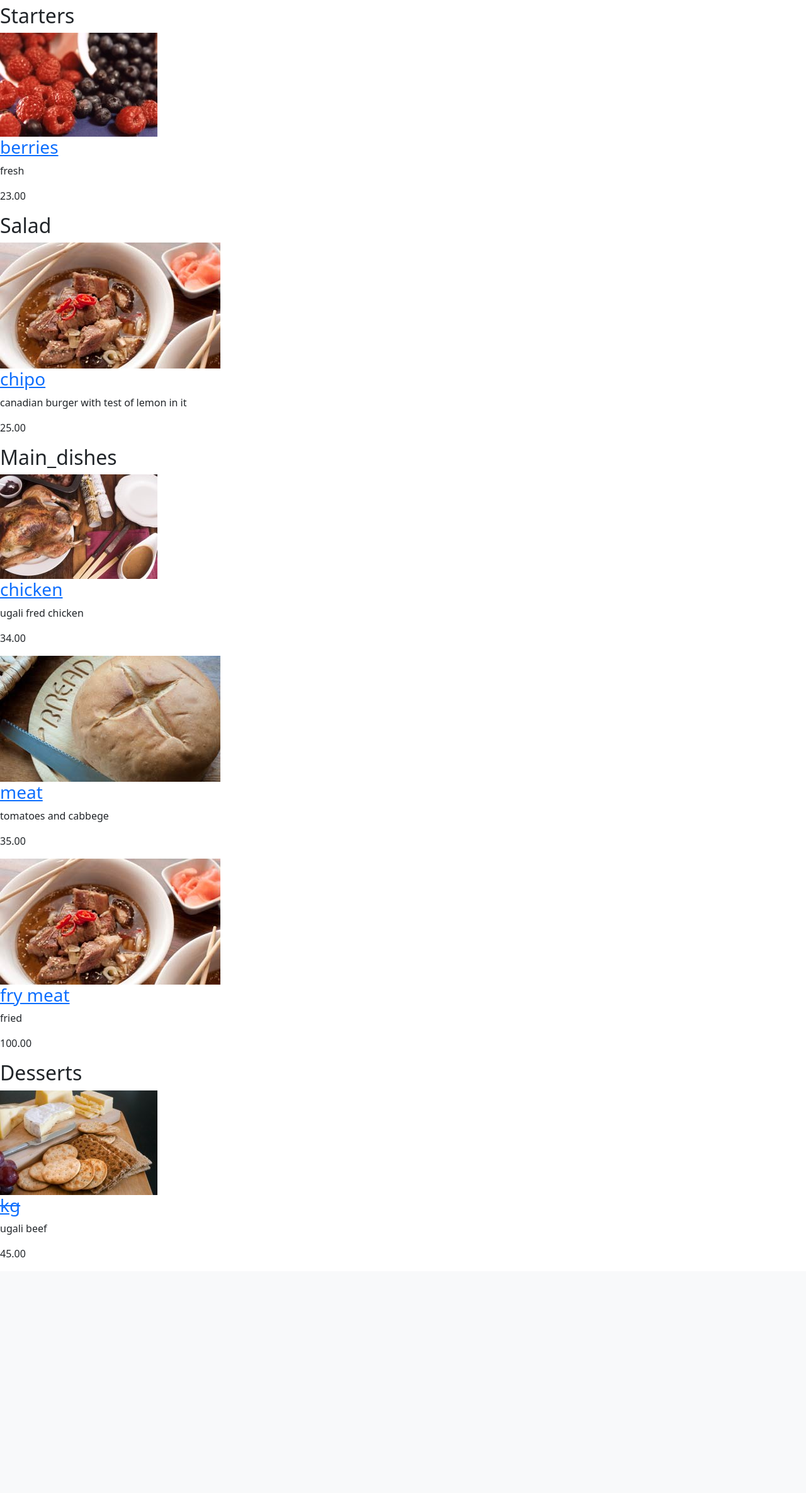
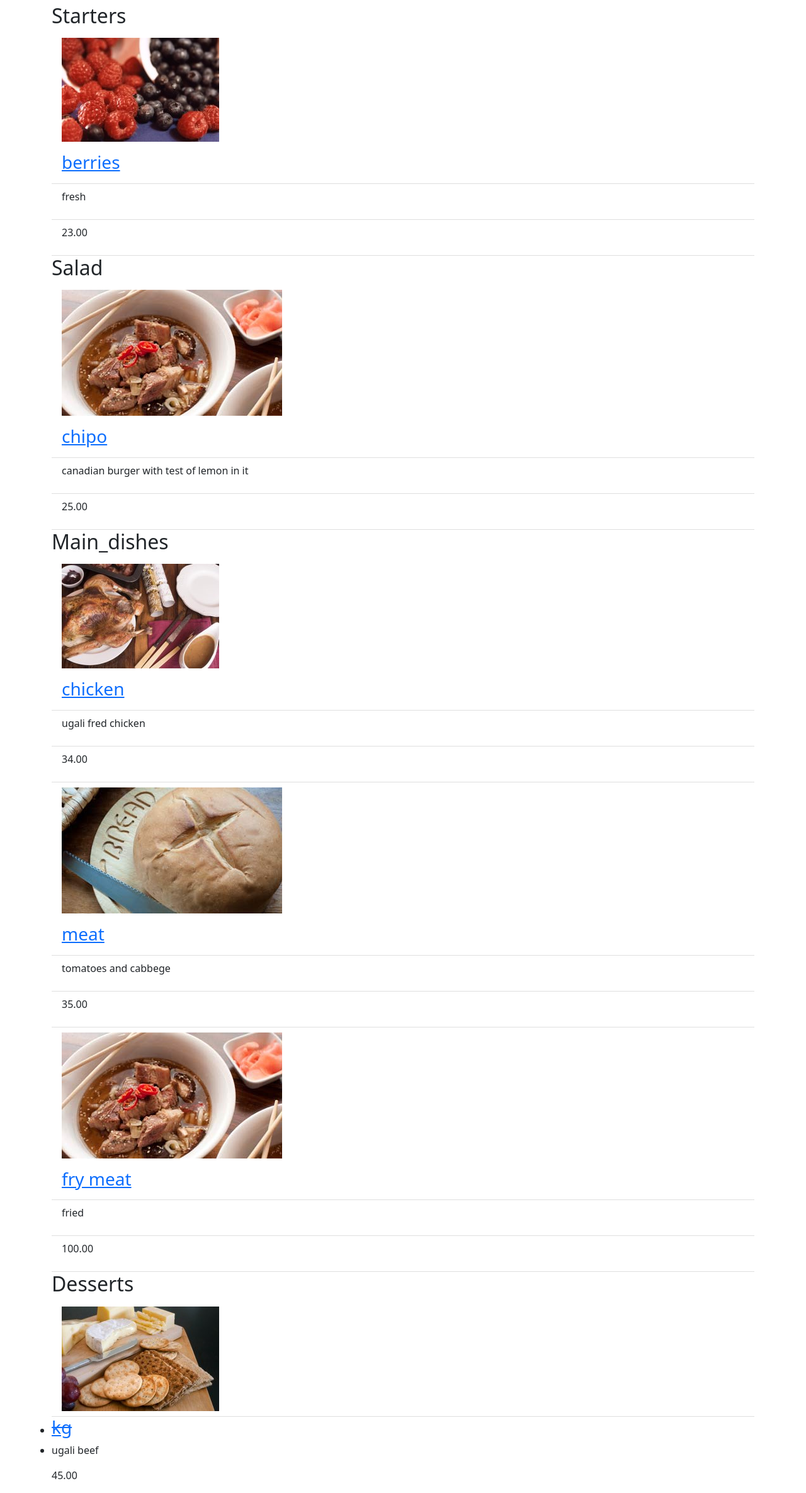
Before and after one commit to mulera21/restorant_web, a Django app: page / in a window 1280 px wide. Shown: the part 106-2476 px from the top of the page at 63% size. Before the commit the page ends 2102 px from the top, so only its background shows below. Run offline with Django 5.2, Linux system fonts and the light colour scheme; data comes from the database, SQL or seed files in the repository; some libraries are stand-ins or nearby versions.

Commit message:
applying boostrap

```diff
--- a/mysite/restaurant_menu/templates/index.html
+++ b/mysite/restaurant_menu/templates/index.html
@@ -1,24 +1,44 @@
 {% extends 'base.html' %}
 
 {% block content %}
+<div class="container" xmlns="http://www.w3.org/1999/html">
     <h1>Restaurant Menu</h1>
+    <ul class="list-group list-group-flush">
         {% for meal in meals %}
-        <h2>{{ meal.1 }}</h2>
+            <h2 class="pt -5">{{ meal.1 }}</h2>
                 {% for m in item_list %}
                       {% if m.meal_type == meal.0%}
                         {% if m.status == 0 %}
+                            <li  class="list-group-item d-flex justify-content-between align-items-center">
                              <img src = "{{m.image.url}}">
+                            </li>
+                             <li>
                                  <a href="{% url 'menu_item' m.pk %}"><h3><del>{{ m.meal }}</del></h3></a>
+                             </li>
+                            <li>
                              <p>{{ m.description }}</p>
+                            </li>
+                             </ul>
                              <p>{{ m.price }}</p>
+                            </li>
                         {% else%}
+                            <li  class="list-group-item d-flex justify-content-between align-items-center border-0">
                              <img src = "{{m.image.url}}">
+                            </li >
+                             <li  class="list-group-item d-flex justify-content-between align-items-center">
                                  <a href="{% url 'menu_item' m.pk %}"><h3>{{ m.meal }}</h3></a>
+                             </li>
+                            <li  class="list-group-item d-flex justify-content-between align-items-center">
                              <p>{{ m.description }}</p>
+                            </li>
+                             <li  class="list-group-item d-flex justify-content-between align-items-center">
                              <p>{{ m.price }}</p>
+                            </li>
+
                         {% endif %}
                      {% endif %}
                 {% endfor %}
         {% endfor %}
-
+        </li>
+</div>
 {% endblock content %}
```
Lines whose indentation alone changed are shown as unchanged.
